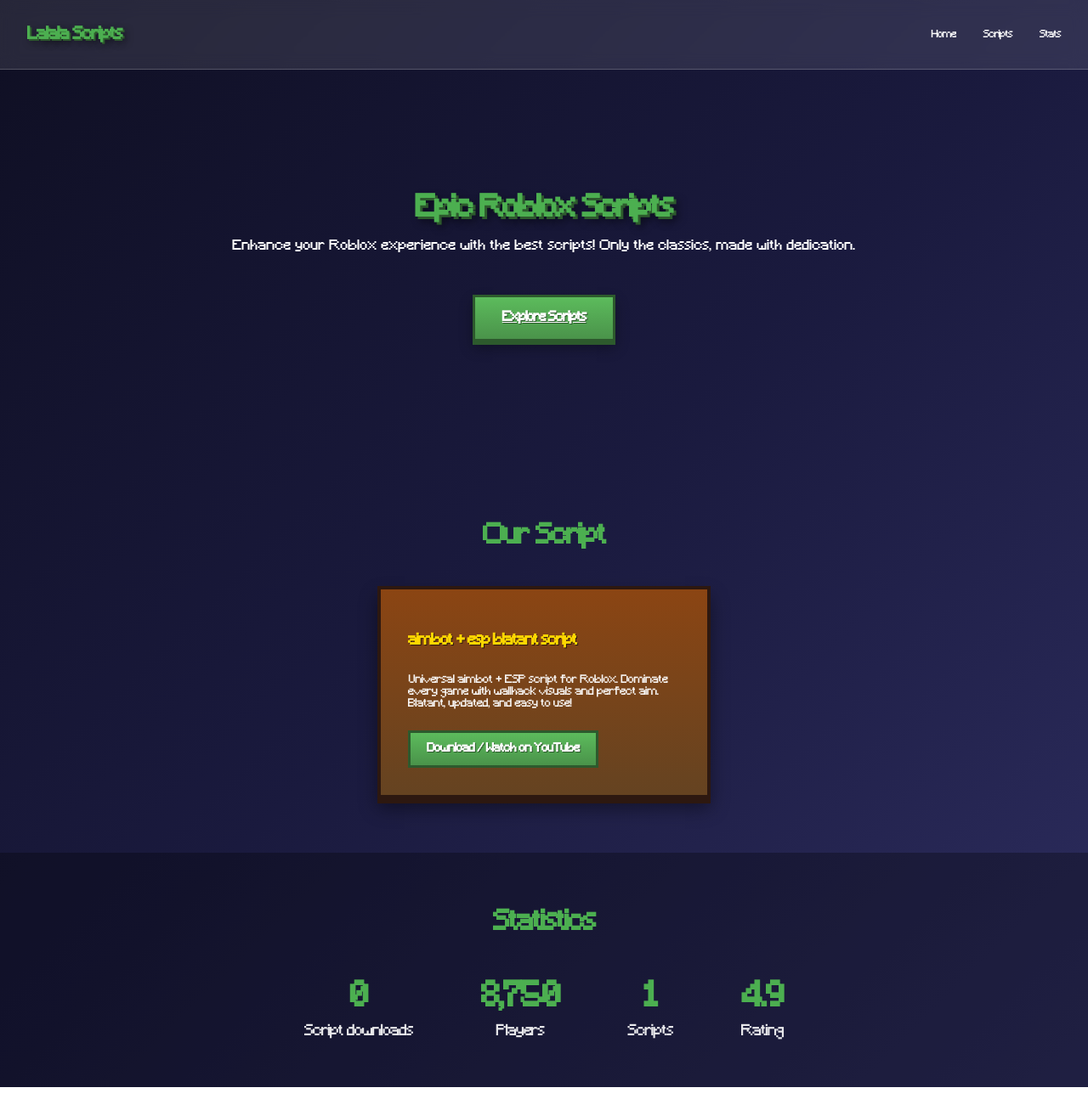
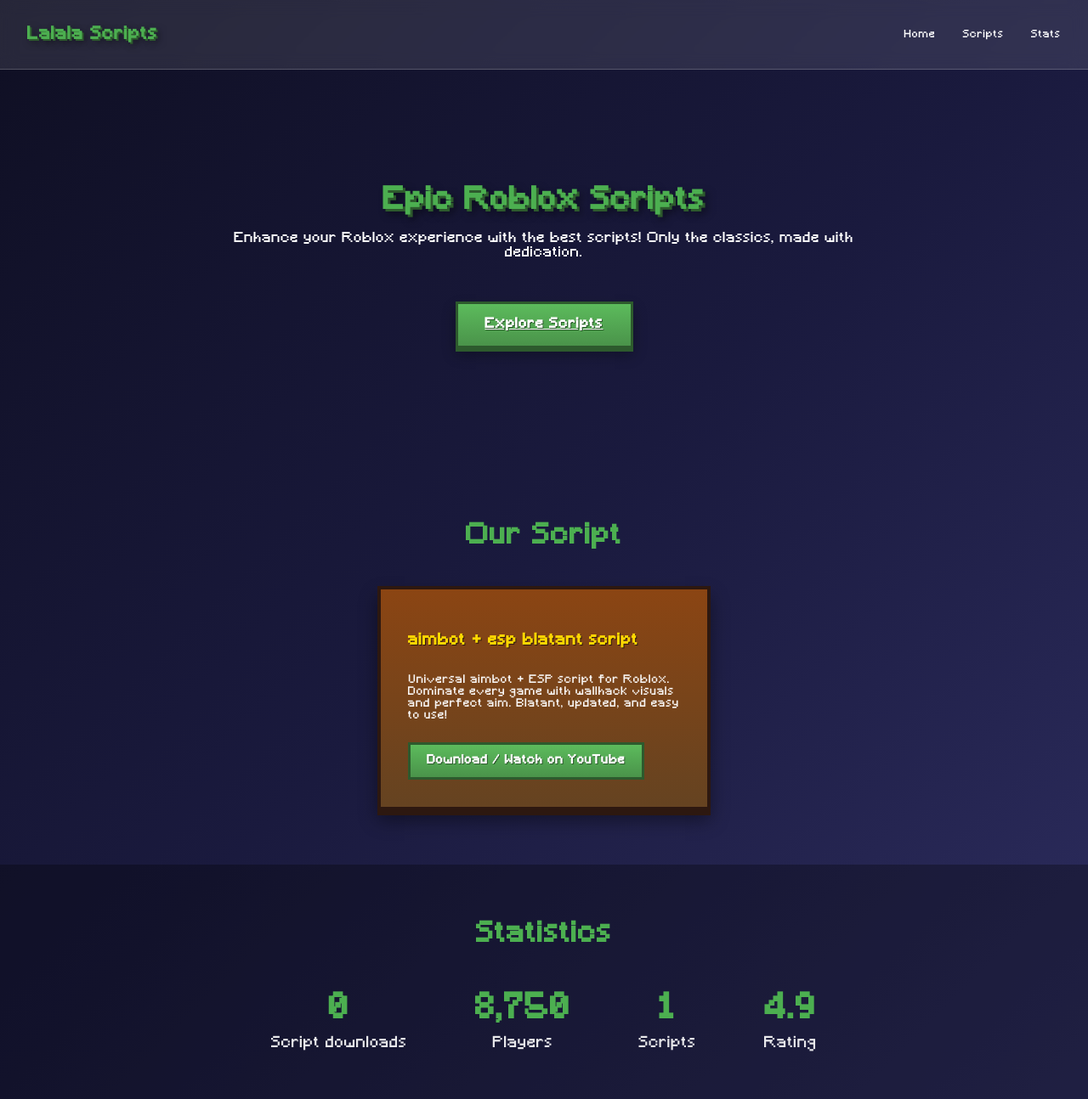
Before and after one commit to yMerch/lalala, a plain HTML site: page index.html in a window 1280 px wide. Shown: the whole page at 85% size. Drawn offline with Linux system fonts and the light colour scheme.

Commit message:
Update index.html

```diff
--- a/index.html
+++ b/index.html
@@ -37,7 +37,7 @@
             font-weight: bold;
             color: #4CAF50;
             text-shadow: 2px 2px 0 #2D5A2D, 4px 4px 8px rgba(0,0,0,0.5);
-            letter-spacing: -1.5px;
+            letter-spacing: 1.5px; /* Increased spacing */
         }
         .nav-links {
             display: flex;
@@ -48,7 +48,7 @@
             color: #ffffff;
             text-decoration: none;
             font-size: 12px;
-            letter-spacing: -1px;
+            letter-spacing: 1px; /* Increased spacing */
         }
         .hero {
             height: 60vh;
@@ -67,7 +67,7 @@
             margin-bottom: 1rem;
             color: #4CAF50;
             text-shadow: 3px 3px 0 #2D5A2D, 6px 6px 10px rgba(0,0,0,0.5);
-            letter-spacing: -2px;
+            letter-spacing: 2px; /* Increased spacing */
         }
         .cta-button {
             display: inline-block;
@@ -80,7 +80,7 @@
             text-shadow: 1px 1px 0 #2D5A2D;
             font-size: 16px;
             margin-top: 32px;
-            letter-spacing: -1.5px;
+            letter-spacing: 1.2px; /* Increased spacing */
         }
         .scripts-section {
             padding: 3rem 2rem;
@@ -92,7 +92,7 @@
             font-size: 2rem;
             margin-bottom: 1.5rem;
             color: #4CAF50;
-            letter-spacing: -2px;
+            letter-spacing: 2px; /* Increased spacing */
         }
         .scripts-grid {
             display: flex;
@@ -110,20 +110,20 @@
             display: flex;
             flex-direction: column;
             align-items: flex-start;
-            letter-spacing: -1.2px;
+            letter-spacing: 1.2px; /* Increased spacing */
         }
         .script-card h3 {
             font-size: 18px;
             margin-bottom: 1rem;
             color: #FFD700;
             text-shadow: 1px 1px 0 #2D1810;
-            letter-spacing: -1.5px;
+            letter-spacing: 1.2px; /* Increased spacing */
         }
         .script-card p {
             opacity: 0.95;
             margin-bottom: 1.5rem;
             font-size: 13px;
-            letter-spacing: -0.5px;
+            letter-spacing: 1px; /* Increased spacing */
         }
         .download-btn {
             background: linear-gradient(180deg, #5CBB5C 0%, #4A934A 100%);
@@ -135,7 +135,7 @@
             font-family: 'Minecraft', 'Press Start 2P', monospace;
             font-size: 14px;
             text-shadow: 1px 1px 0 #2D5A2D;
-            letter-spacing: -1px;
+            letter-spacing: 1px; /* Increased spacing */
         }
         .stats-section {
             background: rgba(0, 0, 0, 0.3);
@@ -156,12 +156,12 @@
             color: #4CAF50;
             display: block;
             margin-bottom: 0.5rem;
-            letter-spacing: -2px;
+            letter-spacing: 2px; /* Increased spacing */
         }
         .stat-label {
             font-size: 1.1rem;
             opacity: 0.9;
-            letter-spacing: -1px;
+            letter-spacing: 1px; /* Increased spacing */
         }
         @media (max-width: 800px) {
             .scripts-grid, .stats-grid {
@@ -191,7 +191,7 @@
     <section class="hero" id="home">
         <div class="hero-content">
             <h1>Epic Roblox Scripts</h1>
-            <p>Enhance your Roblox experience with the best scripts! Only the classics, made with dedication.</p>
+            <p style="letter-spacing:1px;">Enhance your Roblox experience with the best scripts! Only the classics, made with dedication.</p>
             <a href="#scripts" class="cta-button">Explore Scripts</a>
         </div>
     </section>
```
